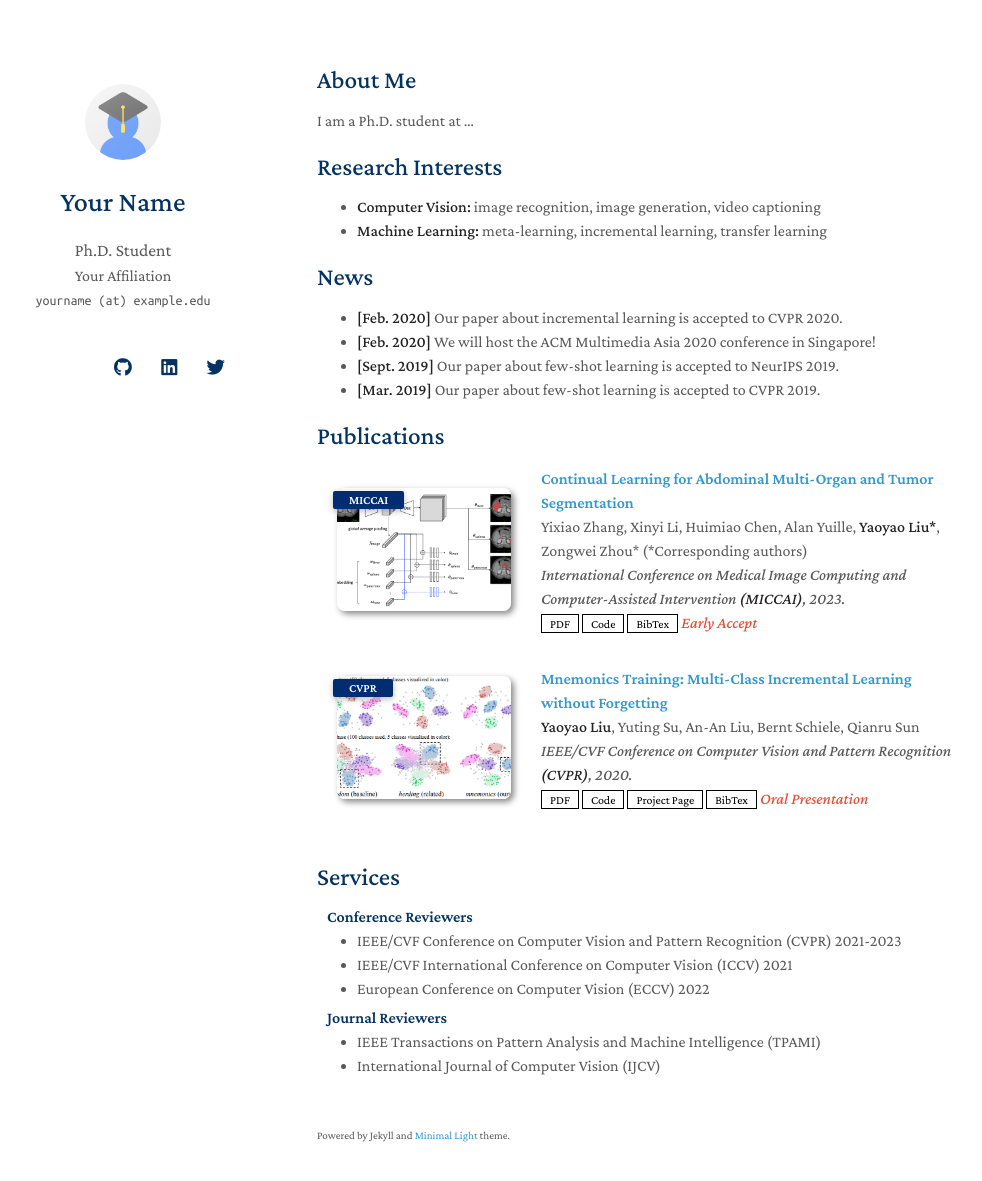
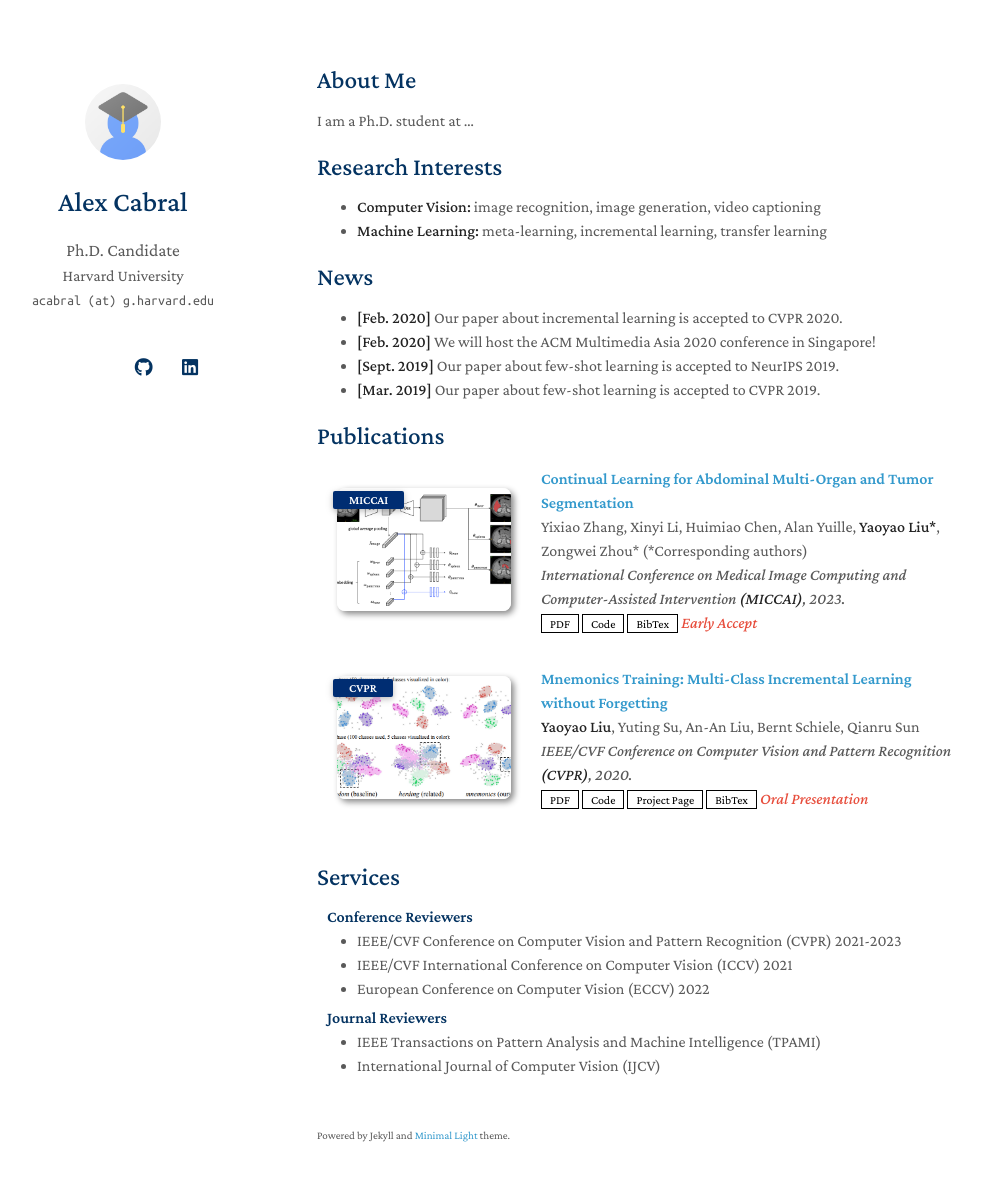
Before and after one commit to a-cabral/a-cabral.github.io, a Jekyll site: the page built from index.md, in a window 1280 px wide and 1216 px high. Shown: the top 1181 px of the window, without its empty margins (153-1135 px from the left). Built offline with Jekyll 4.4.1, drawn with Linux system fonts in a browser that asks for light colours; nearby versions of some CDN libraries; a style sheet for code colours, icons or effects is not loaded; our own code applies the rules of GitHub Pages for plain Markdown files.

Commit message:
Update _config.yml

```diff
--- a/_config.yml
+++ b/_config.yml
@@ -1,8 +1,8 @@
 # Basic Information
-title: Your Name
-position: Ph.D. Student
-affiliation: Your Affiliation
-email: yourname (at) example.edu
+title: Alex Cabral
+position: Ph.D. Candidate
+affiliation: Harvard University
+email: acabral (at) g.harvard.edu
 
 # Search Engine Optimization (SEO)
 # The following information is used to improve the website traffic from search engines, e.g., Google.
@@ -16,7 +16,7 @@ google_scholar: https://scholar.google.com/
 cv_link: assets/files/curriculum_vitae.pdf
 github_link: https://github.com/
 linkedin: https://www.linkedin.com/
-twitter: https://twitter.com/
+#twitter: https://twitter.com/
 
 # Images (e.g., your profile picture and your website's favicon)
 # "favicon" and "favicon_dark" are used for the light and dark modes, respectively.
@@ -30,7 +30,7 @@ enable_footnote: true
 
 # Auto Dark Mode
 # You may use the option to disable the automatic dark theme
-auto_dark_mode: true
+auto_dark_mode: false
 
 # Font
 # You can use this option to choose between Serif or Sans Serif fonts.
```
